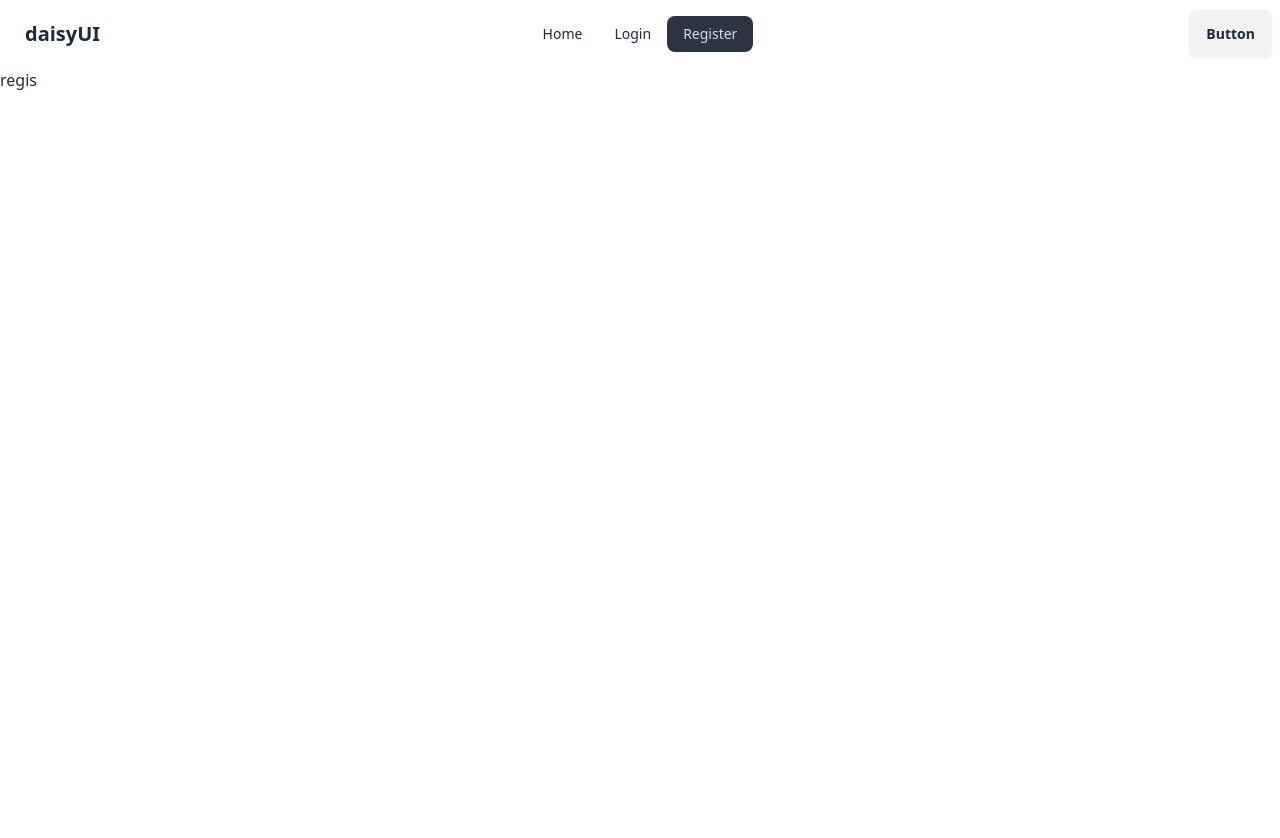
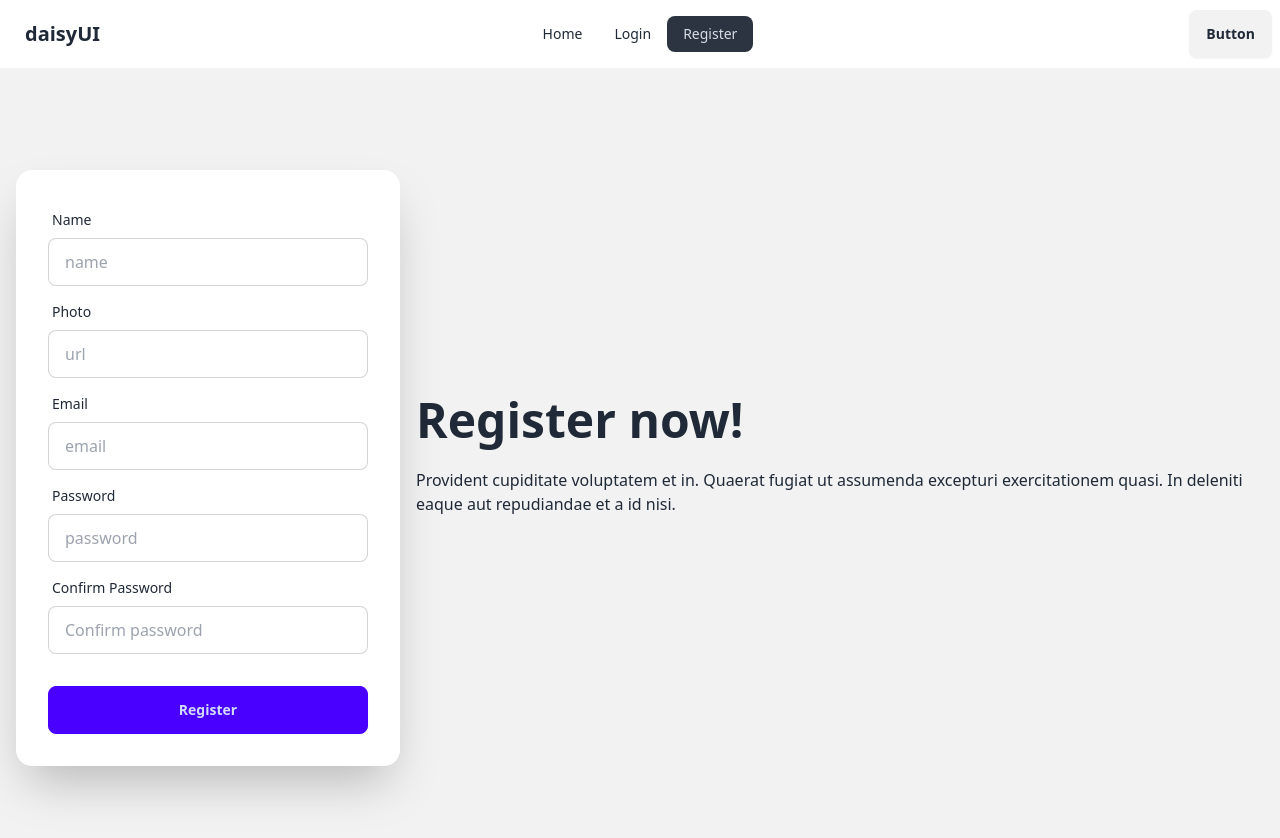
Before and after one commit to mintusikder/firebase-setup, a React (Vite) app: page /register in a window 1280 px wide. Shown: the top 838 px of the page. Before the commit the page ends 800 px from the top, so only its background shows below. Built offline with nearby package versions, Linux system fonts and the light colour scheme.

Commit message:
added login and register form

```diff
--- a/src/components/login/Login.jsx
+++ b/src/components/login/Login.jsx
@@ -1,11 +1,61 @@
+const Login = () => {
+    const handelLogin = (e) =>{
+        e.preventDefault()
+        const form = e.target
+        const name = form.name.value
+        const password = form.password.value
 
-
-const Login = () => {
-    return (
-        <div>
-            <h2>Login</h2>
+    }
+  return (
+    <div className="hero bg-base-200 min-h-screen">
+      <div className="hero-content flex-col lg:flex-row-reverse">
+        <div className="text-center lg:text-left">
+          <h1 className="text-5xl font-bold">Login now!</h1>
+          <p className="py-6">
+            Provident cupiditate voluptatem et in. Quaerat fugiat ut assumenda
+            excepturi exercitationem quasi. In deleniti eaque aut repudiandae et
+            a id nisi.
+          </p>
         </div>
-    );
+        <div className="card bg-base-100 w-full max-w-sm shrink-0 shadow-2xl">
+          <form onSubmit={handelLogin} className="card-body">
+            <div className="form-control">
+              <label className="label">
+                <span className="label-text">Email</span>
+              </label>
+              <input
+                type="email"
+                name="email"
+                placeholder="email"
+                className="input input-bordered"
+                required
+              />
+            </div>
+            <div className="form-control">
+              <label className="label">
+                <span className="label-text">Password</span>
+              </label>
+              <input
+                type="password"
+                name="password"
+                placeholder="password"
+                className="input input-bordered"
+                required
+              />
+              <label className="label">
+                <a href="#" className="label-text-alt link link-hover">
+                  Forgot password?
+                </a>
+              </label>
+            </div>
+            <div className="form-control mt-6">
+              <button className="btn btn-primary">Login</button>
+            </div>
+          </form>
+        </div>
+      </div>
+    </div>
+  );
 };
 
 export default Login;
--- a/src/components/register/Register.jsx
+++ b/src/components/register/Register.jsx
@@ -1,11 +1,100 @@
-
-
 const Register = () => {
-    return (
-        <div>
-            <h2>regis</h2>
+  const handelRegister = (e) => {
+    e.preventDefault();
+    const form = e.target;
+    const name = form.name.value;
+    const url = form.url.value;
+    const password = form.password.value;
+    const confirmPass = form.confirmpass.value;
+    const user = {
+      name,
+      url,
+      password,
+      confirmPass,
+    };
+    console.log(user);
+  };
+  return (
+    <div className="hero bg-base-200 min-h-screen">
+      <div className="hero-content flex-col lg:flex-row-reverse">
+        <div className="text-center lg:text-left">
+          <h1 className="text-5xl font-bold">Register now!</h1>
+          <p className="py-6">
+            Provident cupiditate voluptatem et in. Quaerat fugiat ut assumenda
+            excepturi exercitationem quasi. In deleniti eaque aut repudiandae et
+            a id nisi.
+          </p>
         </div>
-    );
+        <div className="card bg-base-100 w-full max-w-sm shrink-0 shadow-2xl">
+          <form onSubmit={handelRegister} className="card-body">
+            <div className="form-control">
+              <label className="label">
+                <span className="label-text">Name</span>
+              </label>
+              <input
+                type="text"
+                placeholder="name"
+                name="name"
+                className="input input-bordered"
+                required
+              />
+            </div>
+            <div className="form-control">
+              <label className="label">
+                <span className="label-text">Photo</span>
+              </label>
+              <input
+                type="text"
+                placeholder="url"
+                name="url"
+                className="input input-bordered"
+                required
+              />
+            </div>
+            <div className="form-control">
+              <label className="label">
+                <span className="label-text">Email</span>
+              </label>
+              <input
+                type="email"
+                name="email"
+                placeholder="email"
+                className="input input-bordered"
+                required
+              />
+            </div>
+            <div className="form-control">
+              <label className="label">
+                <span className="label-text">Password</span>
+              </label>
+              <input
+                type="password"
+                placeholder="password"
+                name="password"
+                className="input input-bordered"
+                required
+              />
+            </div>
+            <div className="form-control">
+              <label className="label">
+                <span className="label-text">Confirm Password</span>
+              </label>
+              <input
+                type="password"
+                name="confirmpass"
+                placeholder="Confirm password"
+                className="input input-bordered"
+                required
+              />
+            </div>
+            <div className="form-control mt-6">
+              <button className="btn btn-primary">Register</button>
+            </div>
+          </form>
+        </div>
+      </div>
+    </div>
+  );
 };
 
 export default Register;
```
